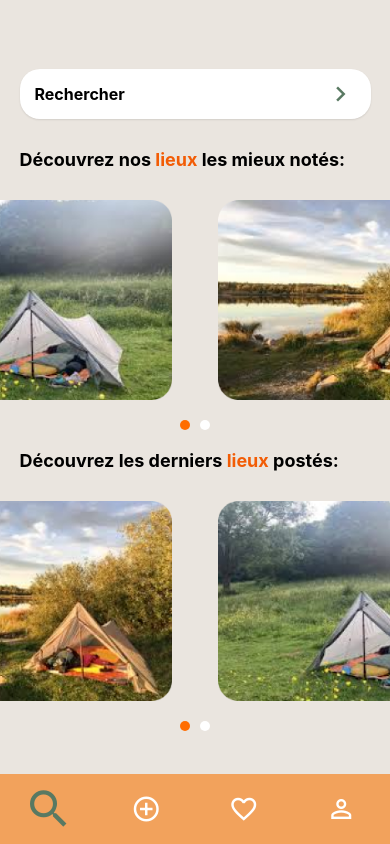
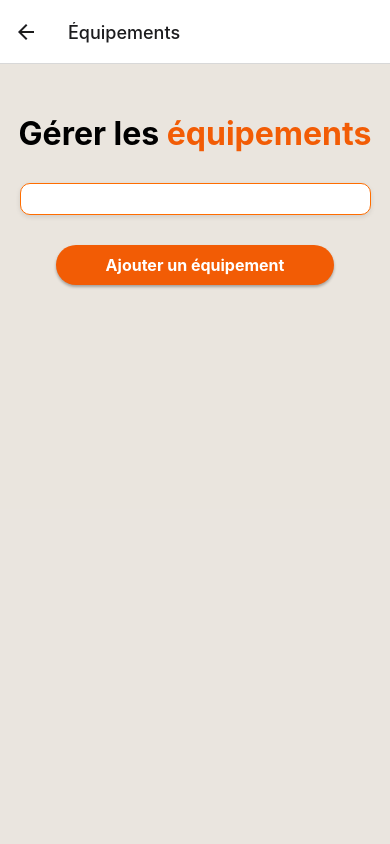
Before and after one commit to lucasleroyy/IWA_Campseeker_IG5, a React Native app: screen /GestionEquipement in a window 390 px wide. Built offline with nearby package versions, Linux system fonts and the light colour scheme.

Commit message:
page equipement admin faite

```diff
--- a/src/App_navigation.js
+++ b/src/App_navigation.js
@@ -20,6 +20,7 @@ import SupportAdmin from './pages/Admin/Support_admin';
 import Parametres from './pages/Parametres';
 import FAQUser from './pages/faq_user'; // Import correct pour faq_user
 import MonCompteUser from './pages/Mon_compte_user';
+import GestionEquipement from './pages/Admin/Equipements_admin';
 
 const Stack = createStackNavigator();
 
@@ -92,7 +93,7 @@ const AppNavigator = () => {
         <Stack.Screen
         name="MonCompte"
         component={MonCompteUser}
-        options={{ headerShown: true, title: 'Mon Compte' }}
+        options={{ headerShown: true, headerBackTitle: 'Retour', title: 'Mon Compte' }}
         />
         <Stack.Screen
           name="ListeLieuxCommentaireAdmin"
@@ -119,6 +120,11 @@ const AppNavigator = () => {
           component={SupportAdmin}
           options={{ headerShown: true, headerBackTitle: 'Retour', title: 'Support', }}
         />
+        <Stack.Screen
+          name="GestionEquipement"
+          component={GestionEquipement}
+          options={{ headerShown: true, headerBackTitle: 'Retour', title: 'Équipements', }}
+        />
 
         {/* Ajout de l'écran FAQUser */}
         <Stack.Screen
--- /dev/null
+++ b/src/Pages/Admin/Equipements_admin.js
@@ -0,0 +1,147 @@
+import React, { useState } from 'react';
+import { View, Text, StyleSheet, FlatList, TextInput, Modal } from 'react-native';
+import { TouchableOpacity, TouchableWithoutFeedback } from 'react-native-gesture-handler';
+import BoiteBlanche from '../../components/Boite_blanche';
+import Bouton from '../../components/Bouton';
+
+const GestionEquipement = () => {
+    const [equipements, setEquipements] = useState(['Électricité', 'Sanitaires', 'Wifi', 'Abrité', 'Parking']);
+  const [modalVisible, setModalVisible] = useState(false);
+  const [newEquipement, setNewEquipement] = useState('');
+
+  const handleDeleteEquipement = (item) => {
+    setEquipements((prevEquipements) => prevEquipements.filter((equip) => equip !== item));
+  };
+
+  const handleAddEquipement = () => {
+    if (newEquipement.trim()) {
+      setEquipements((prevEquipements) => [...prevEquipements, newEquipement]);
+      setNewEquipement('');
+      setModalVisible(false);
+    }
+  };
+
+  const renderEquipement = ({ item }) => (
+    <TouchableWithoutFeedback onLongPress={() => handleDeleteEquipement(item)}>
+      <View style={styles.equipementRow}>
+        <Text style={styles.equipementText}>{item}</Text>
+        <TouchableOpacity onPress={() => handleDeleteEquipement(item)}>
+          <Text style={styles.deleteText}>Supprimer</Text>
+        </TouchableOpacity>
+      </View>
+    </TouchableWithoutFeedback>
+  );
+    return (
+        <View style={styles.container}>
+            <Text style={styles.titre}>
+            Gérer les <Text style={{ color: '#F25C05' }}>équipements</Text>
+            </Text>
+
+            <BoiteBlanche>
+        <FlatList
+          data={equipements}
+          keyExtractor={(item, index) => index.toString()}
+          renderItem={renderEquipement}
+        />
+      </BoiteBlanche>
+
+      <Bouton label="Ajouter un équipement" onClick={() => setModalVisible(true)} />
+
+      {/* Modal pour l'ajout d'équipement */}
+      <Modal
+        animationType="slide"
+        transparent={true}
+        visible={modalVisible}
+        onRequestClose={() => setModalVisible(false)}
+      >
+        <View style={styles.modalContainer}>
+          <View style={styles.modalContent}>
+            <Text style={styles.modalTitle}>Ajouter un équipement</Text>
+            <TextInput
+              style={styles.input}
+              placeholder="Nom de l'équipement"
+              value={newEquipement}
+              onChangeText={setNewEquipement}
+            />
+            <Bouton label="Confirmer" onClick={handleAddEquipement} />
+            <TouchableOpacity onPress={() => setModalVisible(false)}>
+              <Text style={styles.cancelText}>Annuler</Text>
+            </TouchableOpacity>
+          </View>
+        </View>
+      </Modal>
+    </View>
+  );
+};
+
+const styles = StyleSheet.create({
+    container: {
+        flex: 1,
+        backgroundColor: 'rgba(166, 116, 55, 0.1)',
+        paddingVertical: 50,
+      },
+    titre: {
+        fontSize: 32,
+        fontWeight: 'bold',
+        textAlign: 'center',
+        marginBottom: 20,
+        color: '#000',
+      },
+      subtitle: {
+        fontSize: 18,
+        fontWeight: 'bold',
+        color: '#000',
+        marginBottom: 10,
+      },
+      equipementRow: {
+        flexDirection: 'row',
+        justifyContent: 'space-between',
+        paddingVertical: 10,
+        borderBottomWidth: 0.5,
+        borderColor: '#ccc',
+      },
+      equipementText: {
+        fontSize: 16,
+        fontWeight: 'bold',
+        color: '#333',
+      },
+      deleteText: {
+        color: '#FF6D00',
+        fontWeight: 'bold',
+      },
+      modalContainer: {
+        flex: 1,
+        justifyContent: 'center',
+        backgroundColor: 'rgba(0, 0, 0, 0.5)',
+      },
+      modalContent: {
+        backgroundColor: 'white',
+        padding: 20,
+        borderRadius: 10,
+        marginHorizontal: 20,
+        alignItems: 'center',
+      },
+      modalTitle: {
+        fontSize: 20,
+        fontWeight: 'bold',
+        marginBottom: 15,
+        color: '#F25C05',
+      },
+      input: {
+        width: '100%',
+        height: 40,
+        borderColor: '#ccc',
+        borderWidth: 1,
+        borderRadius: 10,
+        paddingHorizontal: 10,
+        marginBottom: 20,
+      },
+      cancelText: {
+        color: '#FF6D00',
+        fontSize: 16,
+        fontWeight: 'bold',
+        marginTop: 10,
+      },
+    });
+
+export default GestionEquipement;
--- a/src/Pages/Mon_compte_user.js
+++ b/src/Pages/Mon_compte_user.js
@@ -22,12 +22,10 @@ const MonCompteUser = () => {
 
   return (
     <ScrollView contentContainerStyle={styles.container}>
-      <View style={styles.header}>
-        <Text style={styles.greeting}>
-          Salut <Text style={styles.username}>Lucas Leroy</Text> !
+      <Text style={styles.titre}>
+          Salut <Text style={{ color: '#F25C05' }}>Lucas Leroy</Text> !
         </Text>
         <Text style={styles.memberSince}>Membre depuis XX/XX/XXXX</Text>
-      </View>
 
       <BoiteVerte style={styles.box}>
         <View style={styles.fieldContainer}>
@@ -100,18 +98,13 @@ const styles = StyleSheet.create({
     paddingVertical: 40,
     paddingHorizontal: 20,
   },
-  header: {
-    alignItems: 'center',
+
+  titre: {
+    fontSize: 32,
+    fontWeight: 'bold',
+    textAlign: 'center',
     marginBottom: 20,
-  },
-  greeting: {
-    fontSize: 24,
-    fontWeight: 'bold',
-    color: '#333333',
-    textAlign: 'center',
-  },
-  username: {
-    color: '#D2691E',
+    color: '#000',
   },
 
   spacing: {
@@ -122,9 +115,9 @@ const styles = StyleSheet.create({
     fontSize: 16,
     color: '#4F4F4F',
     textAlign: 'center',
-    marginTop: 10, // Ajout d'un espace entre les deux textes
     marginBottom: 25,
   },
+
   box: {
     width: '100%',
     padding: 20,
--- a/src/Pages/Profil_user.js
+++ b/src/Pages/Profil_user.js
@@ -51,11 +51,11 @@ const styles = StyleSheet.create({
     alignItems: 'center',
   },
   title: {
-    fontSize: 24,
+    fontSize: 32,
     fontWeight: 'bold',
-    color: '#F2994A',
     textAlign: 'center',
-    marginVertical: 10,
+    marginBottom: 20,
+    color: '#F25C05',
   },
   section: {
     marginVertical: 10,
```
